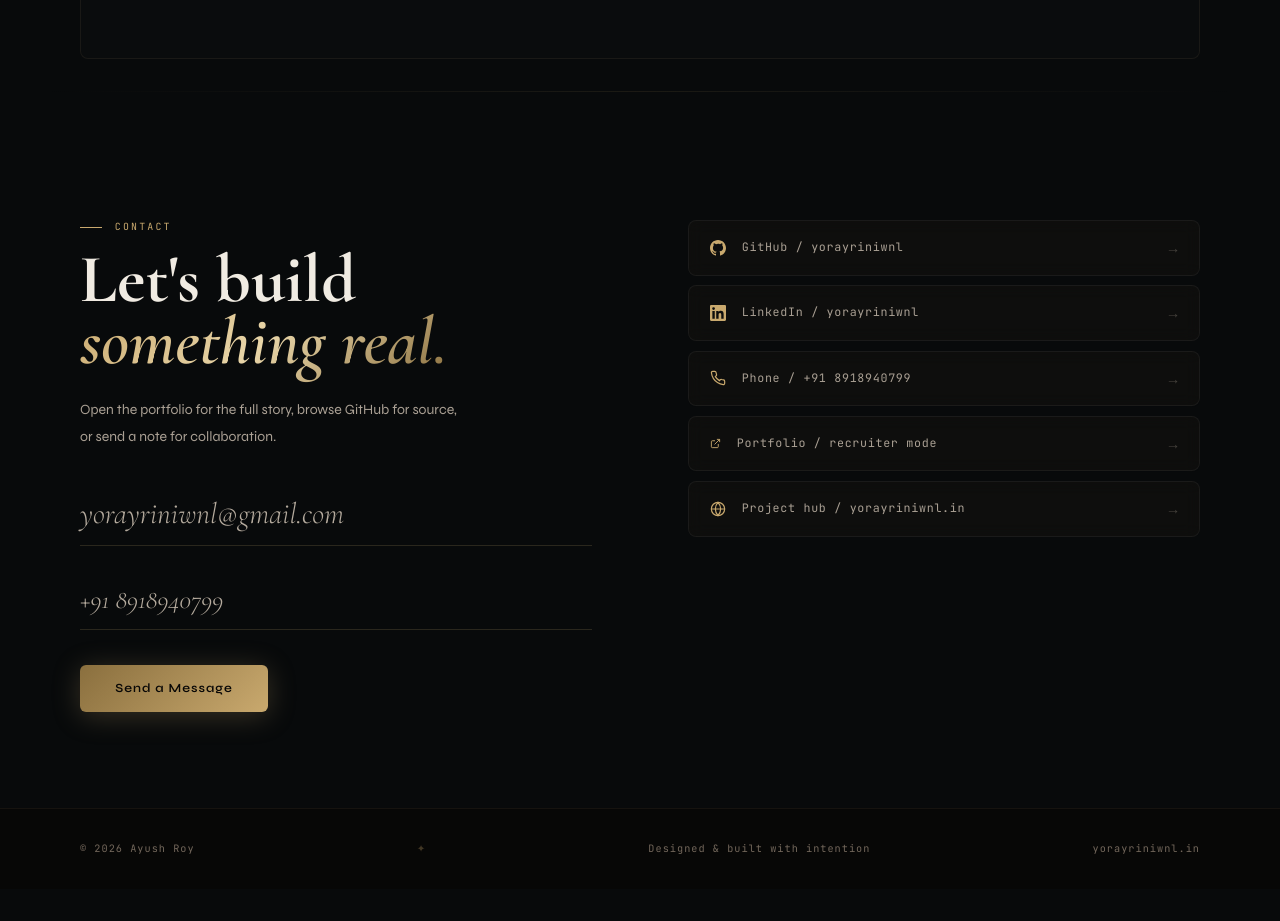
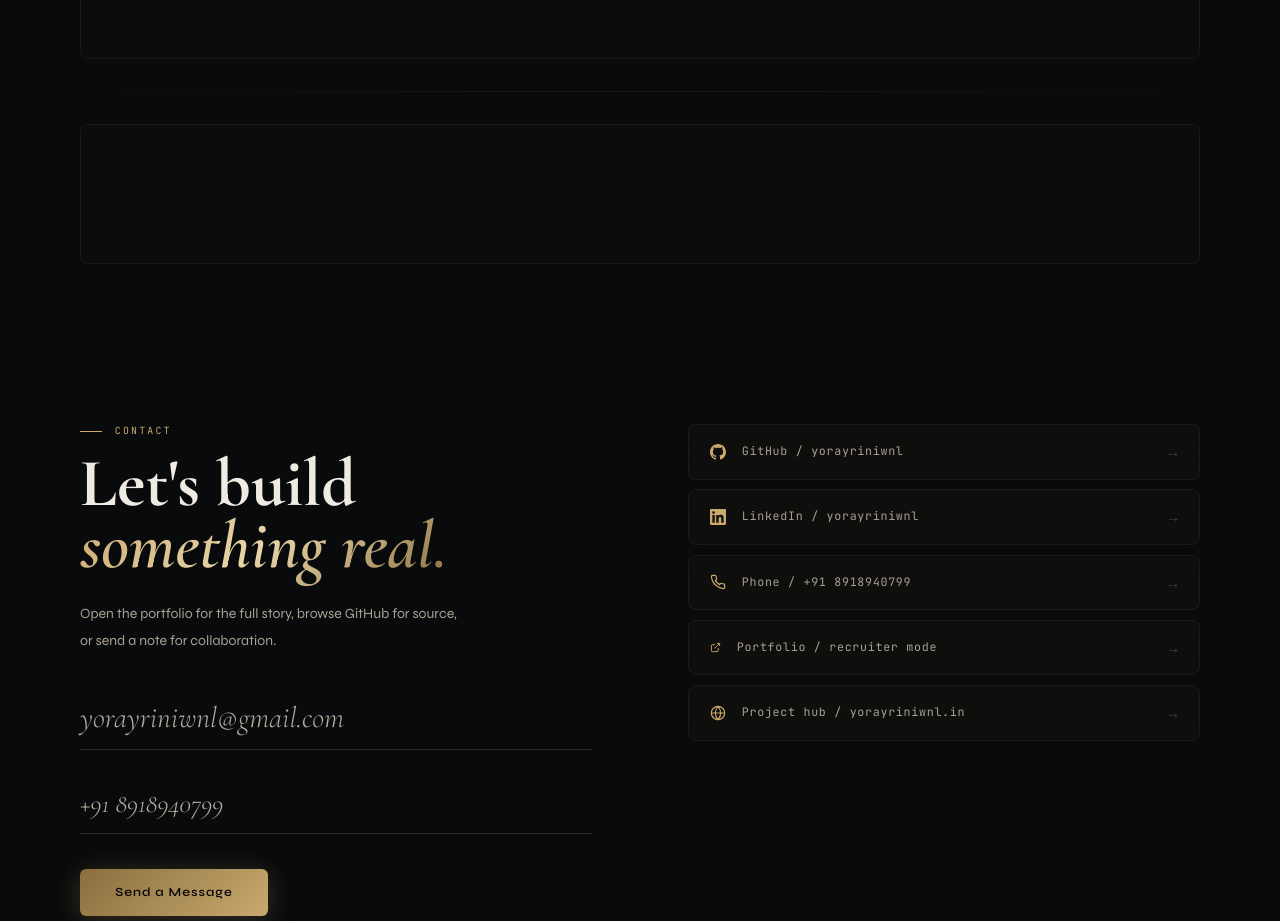
Before and after one commit to yorayriniwnl/Yorayriniwnl.in, a React (Vite) app: page / in a window 1280 px wide. Shown: the part 6920-7841 px from the top of the page. Before the commit the page ends 7809 px from the top, so only its background shows below. Built offline with nearby package versions, Linux system fonts and the light colour scheme.

Commit message:
Add in-article ad unit with fluid format (slot: 1454426352)

```diff
--- a/Portfolio.tsx
+++ b/Portfolio.tsx
@@ -37,7 +37,7 @@ interface RepoSummary {
 }
 
 // ─── GOOGLE AD COMPONENT ────────────────────────────────────────────────────
-const GoogleAd: React.FC<{ slot: string; format?: string }> = ({ slot, format = "auto" }) => {
+const GoogleAd: React.FC<{ slot: string; format?: string; layout?: string }> = ({ slot, format = "auto", layout }) => {
   useEffect(() => {
     try {
       (window.adsbygoogle = window.adsbygoogle || []).push({});
@@ -64,6 +64,7 @@ const GoogleAd: React.FC<{ slot: string; format?: string }> = ({ slot, format =
           data-ad-client="ca-pub-9625375445358337"
           data-ad-slot={slot}
           data-ad-format={format}
+          data-ad-layout={layout}
           data-full-width-responsive="true"
         />
       </div>
@@ -2147,6 +2148,7 @@ export default function App() {
       <About />
       <GoogleAd slot="7535566625" />
       <Divider />
+      <GoogleAd slot="1454426352" format="fluid" layout="in-article" />
       <Contact />
       <Footer />
     </>
```
